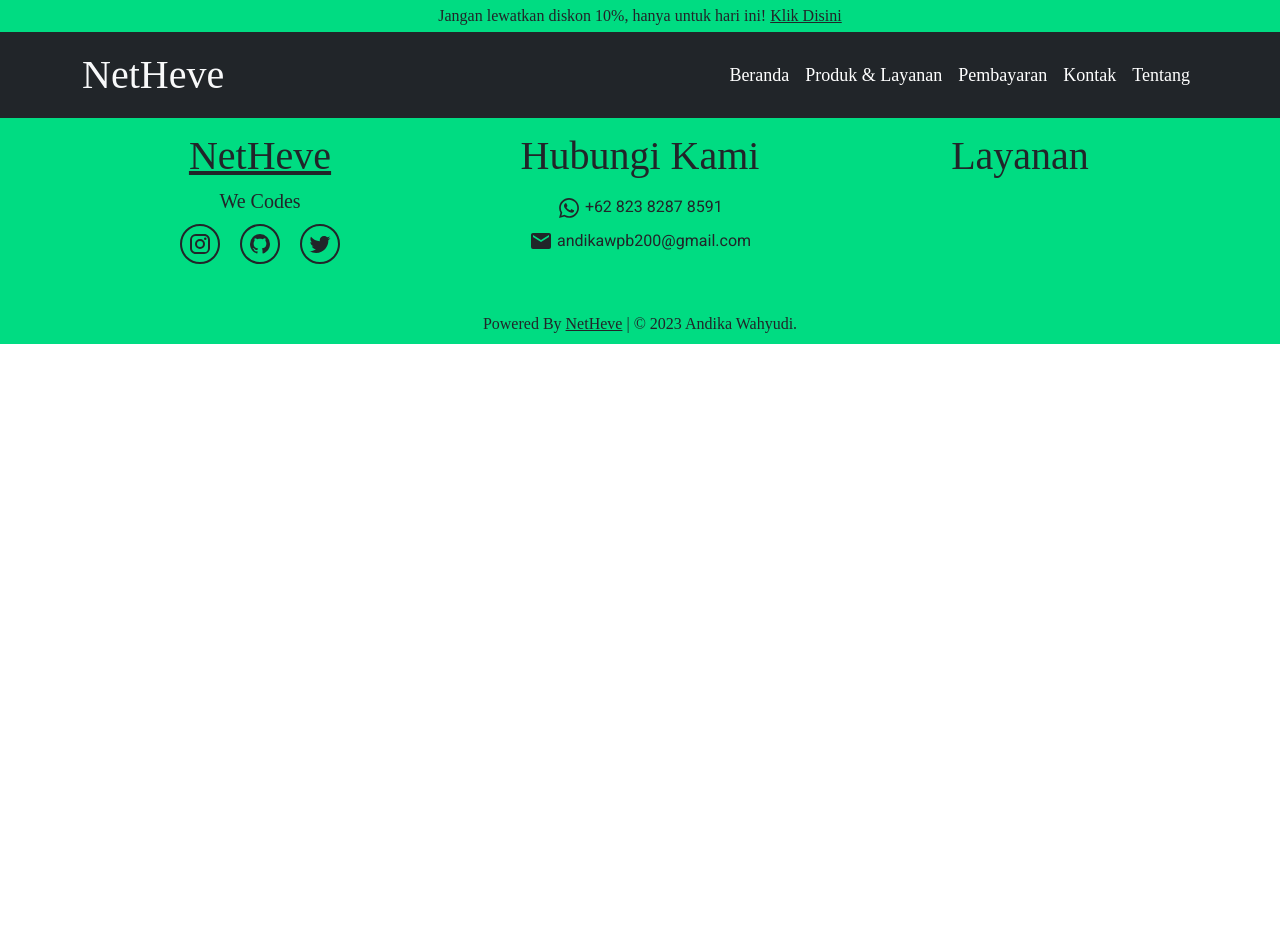
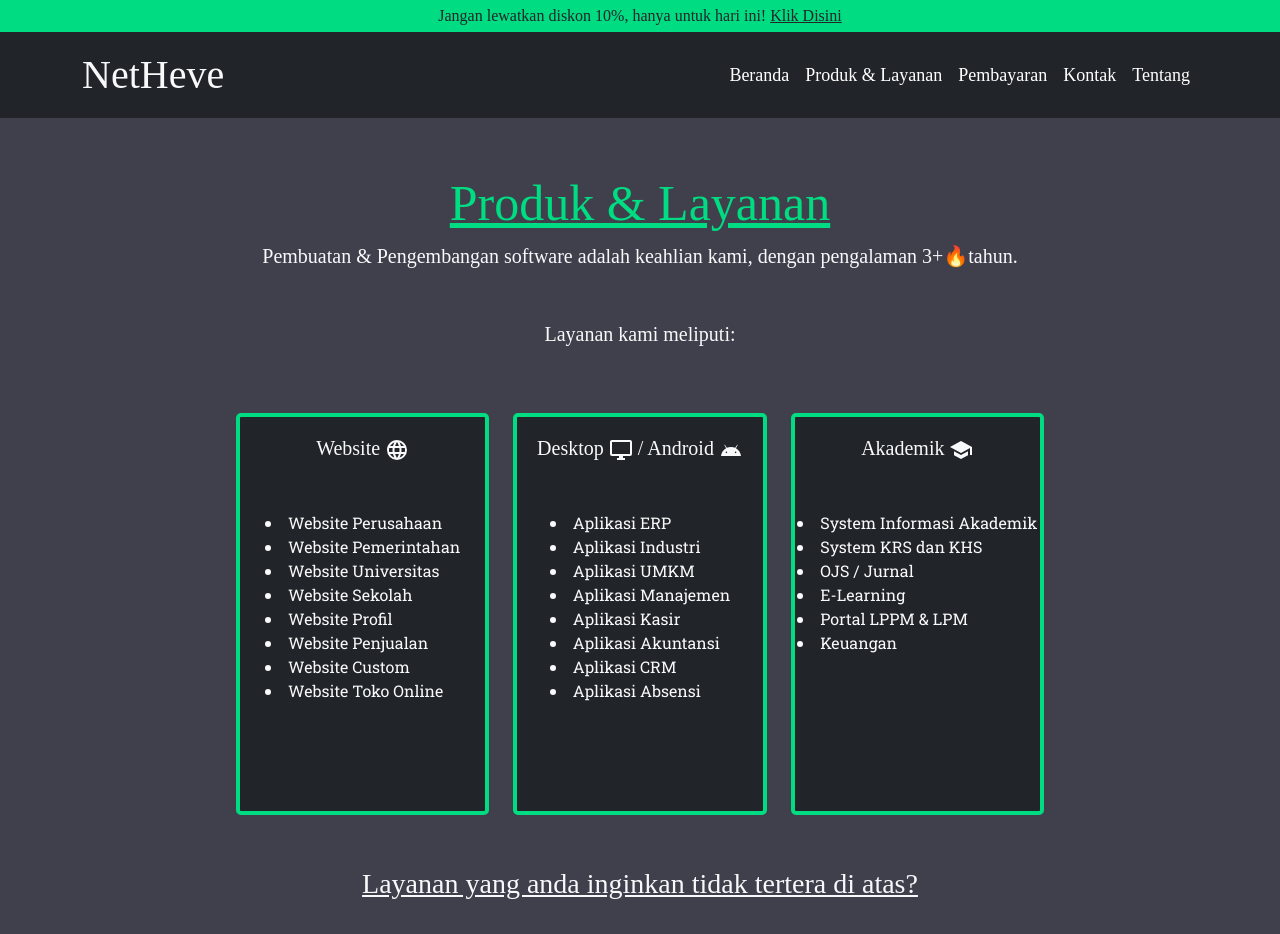
Before and after one commit to gsnipedev/andika-biz, a Nuxt app: page /product in a window 1280 px wide. Shown: the top 934 px of the page. Before the commit the page ends 800 px from the top, so only its background shows below. Built offline with nearby package versions, Linux system fonts and the light colour scheme; a web font is replaced by a local one.

Commit message:
add product/service page

```diff
--- a/components/navbar.vue
+++ b/components/navbar.vue
@@ -1,7 +1,7 @@
 <template>
   <nav class="navbar navbar-expand-lg sticky-top">
     <div class="container the-nav">
-      <a class="navbar-brand patua fs-1 text-light" href="#">NetHeve</a>
+      <a class="navbar-brand patua fs-1 text-light" href="/">NetHeve</a>
       <button
         class="navbar-toggler text-light"
         type="button"
@@ -20,8 +20,8 @@
       </button>
       <div class="collapse navbar-collapse patua local-navbar" id="navbarNavAltMarkup">
         <div class="navbar-nav">
-          <a class="nav-link" aria-current="page" href="#">Beranda</a>
-          <a class="nav-link" href="#">Produk & Layanan</a>
+          <a class="nav-link" aria-current="page" href="/">Beranda</a>
+          <a class="nav-link" href="/product">Produk & Layanan</a>
           <a class="nav-link" href="#">Pembayaran</a>
           <a class="nav-link" href="#">Kontak</a>
           <a class="nav-link" href="#">Tentang</a>
--- /dev/null
+++ b/pages/product/index.vue
@@ -0,0 +1,213 @@
+<template>
+  <section class="product-section">
+    <div class="container py-5">
+      <div class="patua text-center big-title">Produk & Layanan</div>
+      <div class="patua text-center fs-5 sub-title text-light">
+        Pembuatan & Pengembangan software adalah keahlian kami, dengan pengalaman 3+🔥tahun.
+      </div>
+
+      <p class="patua text-center mt-5 text-light fs-5">Layanan kami meliputi:</p>
+    </div>
+
+    <div class="container service-container">
+      <div class="row">
+        <div class="col-12 col-lg-4">
+          <div class="service-card pt-3 px-0">
+            <p class="m-0 text-light patua text-center fs-5">
+              Website
+
+              <svg xmlns="http://www.w3.org/2000/svg" viewBox="0 0 24 24" style="width: 24px; height: 24px">
+                <title>web</title>
+                <path
+                  fill="currentColor"
+                  d="M16.36,14C16.44,13.34 16.5,12.68 16.5,12C16.5,11.32 16.44,10.66 16.36,10H19.74C19.9,10.64 20,11.31 20,12C20,12.69 19.9,13.36 19.74,14M14.59,19.56C15.19,18.45 15.65,17.25 15.97,16H18.92C17.96,17.65 16.43,18.93 14.59,19.56M14.34,14H9.66C9.56,13.34 9.5,12.68 9.5,12C9.5,11.32 9.56,10.65 9.66,10H14.34C14.43,10.65 14.5,11.32 14.5,12C14.5,12.68 14.43,13.34 14.34,14M12,19.96C11.17,18.76 10.5,17.43 10.09,16H13.91C13.5,17.43 12.83,18.76 12,19.96M8,8H5.08C6.03,6.34 7.57,5.06 9.4,4.44C8.8,5.55 8.35,6.75 8,8M5.08,16H8C8.35,17.25 8.8,18.45 9.4,19.56C7.57,18.93 6.03,17.65 5.08,16M4.26,14C4.1,13.36 4,12.69 4,12C4,11.31 4.1,10.64 4.26,10H7.64C7.56,10.66 7.5,11.32 7.5,12C7.5,12.68 7.56,13.34 7.64,14M12,4.03C12.83,5.23 13.5,6.57 13.91,8H10.09C10.5,6.57 11.17,5.23 12,4.03M18.92,8H15.97C15.65,6.75 15.19,5.55 14.59,4.44C16.43,5.07 17.96,6.34 18.92,8M12,2C6.47,2 2,6.5 2,12A10,10 0 0,0 12,22A10,10 0 0,0 22,12A10,10 0 0,0 12,2Z"
+                />
+              </svg>
+            </p>
+
+            <div class="text-light rslab py-5 list-container">
+              <li>Website Perusahaan</li>
+              <li>Website Pemerintahan</li>
+              <li>Website Universitas</li>
+              <li>Website Sekolah</li>
+              <li>Website Profil</li>
+              <li>Website Penjualan</li>
+              <li>Website Custom</li>
+              <li>Website Toko Online</li>
+            </div>
+
+            <button class="service-button patua">Saya mau ini!</button>
+          </div>
+        </div>
+        <div class="col-12 col-lg-4">
+          <div class="service-card pt-3 px-0">
+            <p class="m-0 text-light patua text-center fs-5">
+              Desktop
+
+              <svg xmlns="http://www.w3.org/2000/svg" viewBox="0 0 24 24" style="width: 24px; height: 24px">
+                <title>monitor</title>
+                <path
+                  fill="currentColor"
+                  d="M21,16H3V4H21M21,2H3C1.89,2 1,2.89 1,4V16A2,2 0 0,0 3,18H10V20H8V22H16V20H14V18H21A2,2 0 0,0 23,16V4C23,2.89 22.1,2 21,2Z"
+                />
+              </svg>
+
+              / Android
+
+              <svg xmlns="http://www.w3.org/2000/svg" viewBox="0 0 24 24" style="width: 24px; height: 24px">
+                <title>android</title>
+                <path
+                  fill="currentColor"
+                  d="M16.61 15.15C16.15 15.15 15.77 14.78 15.77 14.32S16.15 13.5 16.61 13.5H16.61C17.07 13.5 17.45 13.86 17.45 14.32C17.45 14.78 17.07 15.15 16.61 15.15M7.41 15.15C6.95 15.15 6.57 14.78 6.57 14.32C6.57 13.86 6.95 13.5 7.41 13.5H7.41C7.87 13.5 8.24 13.86 8.24 14.32C8.24 14.78 7.87 15.15 7.41 15.15M16.91 10.14L18.58 7.26C18.67 7.09 18.61 6.88 18.45 6.79C18.28 6.69 18.07 6.75 18 6.92L16.29 9.83C14.95 9.22 13.5 8.9 12 8.91C10.47 8.91 9 9.24 7.73 9.82L6.04 6.91C5.95 6.74 5.74 6.68 5.57 6.78C5.4 6.87 5.35 7.08 5.44 7.25L7.1 10.13C4.25 11.69 2.29 14.58 2 18H22C21.72 14.59 19.77 11.7 16.91 10.14H16.91Z"
+                />
+              </svg>
+            </p>
+
+            <div class="text-light rslab py-5 list-container">
+              <li>Aplikasi ERP</li>
+              <li>Aplikasi Industri</li>
+              <li>Aplikasi UMKM</li>
+              <li>Aplikasi Manajemen</li>
+              <li>Aplikasi Kasir</li>
+              <li>Aplikasi Akuntansi</li>
+              <li>Aplikasi CRM</li>
+              <li>Aplikasi Absensi</li>
+            </div>
+
+            <button class="service-button patua">Saya mau ini!</button>
+          </div>
+        </div>
+        <div class="col-12 col-lg-4">
+          <div class="service-card pt-3 px-0">
+            <p class="m-0 text-light patua text-center fs-5">
+              Akademik
+
+              <svg xmlns="http://www.w3.org/2000/svg" viewBox="0 0 24 24" style="width: 24px; height: 24px">
+                <title>school</title>
+                <path
+                  fill="currentColor"
+                  d="M12,3L1,9L12,15L21,10.09V17H23V9M5,13.18V17.18L12,21L19,17.18V13.18L12,17L5,13.18Z"
+                />
+              </svg>
+            </p>
+
+            <div class="text-light rslab py-5 list-container">
+              <li>System Informasi Akademik</li>
+              <li>System KRS dan KHS</li>
+              <li>OJS / Jurnal</li>
+              <li>E-Learning</li>
+              <li>Portal LPPM & LPM</li>
+              <li>Keuangan</li>
+            </div>
+
+            <button class="service-button patua">Saya mau ini!</button>
+          </div>
+        </div>
+      </div>
+    </div>
+  </section>
+
+  <section class="explanation-section py-5">
+    <div class="container">
+      <p class="m-0 text-center text-light patua fs-3">
+        <u>Layanan yang anda inginkan tidak tertera di atas?</u>
+      </p>
+      <br />
+      <p class="m-0 text-light rslab fs-5">
+        Jangan khawatir, layanan layanan yang tertera di atas hanya sedikit contoh dari layanan yang dapat kami berikan,
+        silahkan hubungi <a href="/contact">kontak</a> kami agar kami dapat membantu anda mewujudkan keinginan anda.
+      </p>
+
+      <br />
+
+      <p class="m-0 text-light rslab fs-5"><u>Kami juga memberikan layanan bagi pelanggan kami, seperti:</u></p>
+      <br />
+      <ul class="text-light rslab">
+        <li>Mengajarkan cara mengubah/edit aplikasi</li>
+        <li>Mengganti beberapa Gambar/Video/Audio pada aplikasi anda, tanpa mengubah spesifikasi</li>
+        <li>Garansi dari BUG</li>
+        <li>Perbaikan dari error/bug/vulnerability pada aplikasi anda</li>
+      </ul>
+    </div>
+
+    <Contactbar title="Tunggu apalagi?" sub-title="Hubungi kami, dan pesan sekarang!" class="mb-5" />
+  </section>
+</template>
+
+<style scoped lang="scss">
+.product-section {
+  background-color: $dark;
+}
+
+a {
+  color: $green;
+}
+
+.explanation-section {
+  background-color: $dark;
+}
+
+.big-title {
+  color: $green;
+  text-decoration: underline;
+  font-size: 50px;
+}
+
+.service-button {
+  margin-top: auto;
+  width: 100%;
+  padding-block: 1em;
+  border: none;
+  background-color: $green;
+  font-size: 17px;
+
+  transform: translateY(100%);
+
+  transition: 0.3s all;
+}
+
+.service-card {
+  border: 4px solid $green;
+  border-radius: 5px;
+  background-color: $altdark;
+
+  display: flex;
+  flex-direction: column;
+  align-items: center;
+
+  overflow: hidden;
+
+  &:hover > .service-button {
+    transform: translateY(0%);
+  }
+}
+
+.service-container {
+  max-width: 100%;
+}
+
+.list-container {
+  width: fit-content;
+}
+
+@media screen and (min-width: 992px) {
+  .service-container {
+    max-width: 80%;
+  }
+  .service-card {
+    height: 100%;
+  }
+}
+
+@media screen and (min-width: 1200px) {
+  .service-container {
+    max-width: 65%;
+  }
+}
+
+@media screen and (max-width: 992px) {
+  .service-card {
+    margin-bottom: 10px;
+  }
+}
+</style>
```
